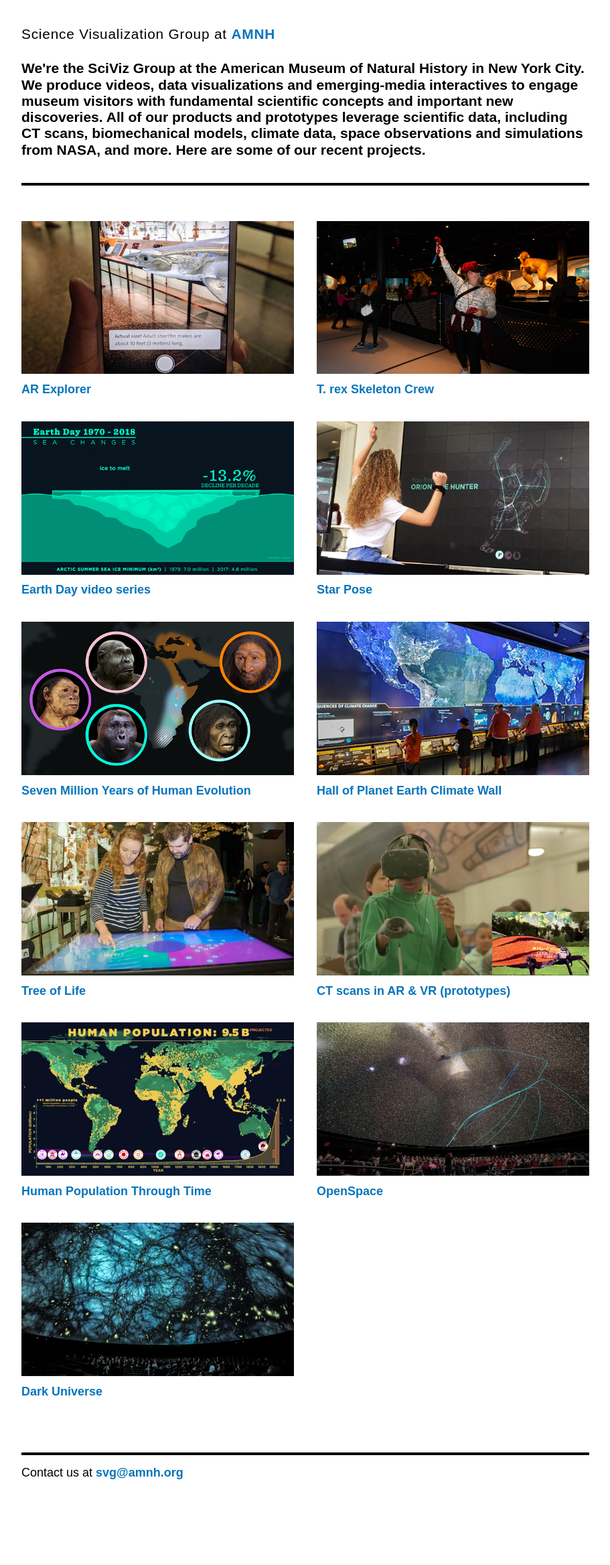
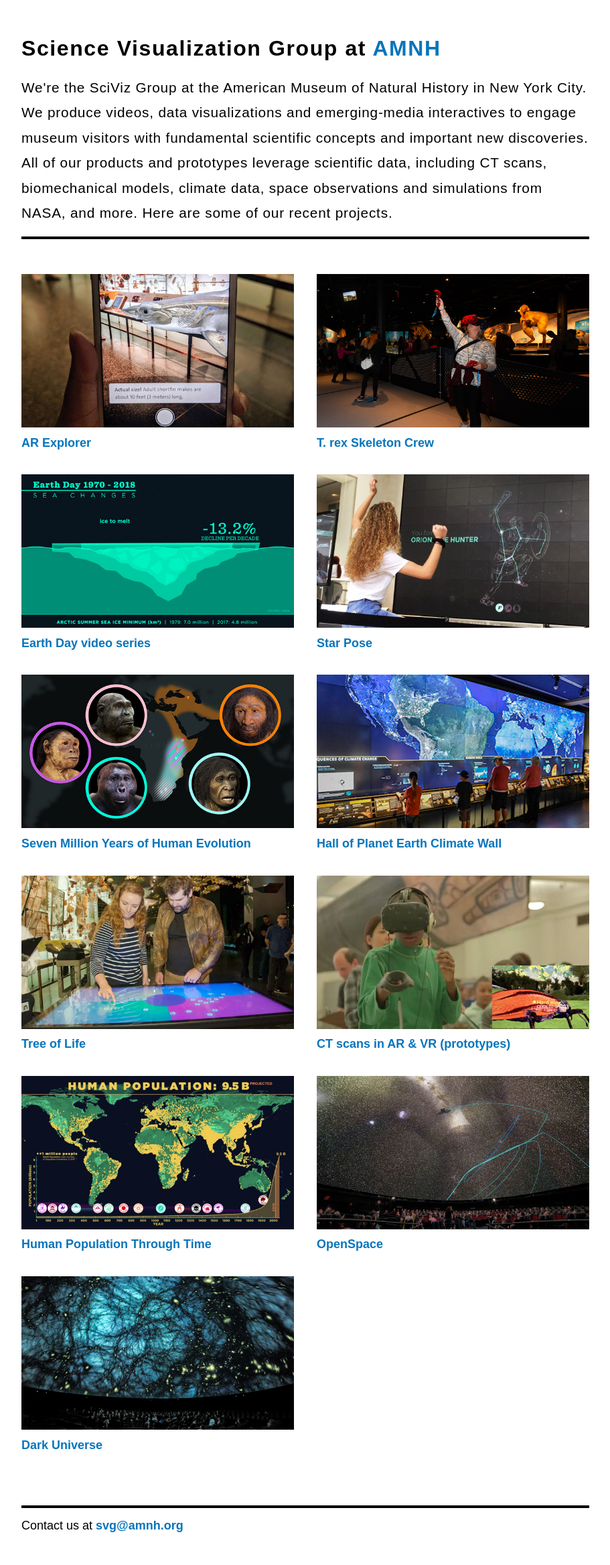
Before and after one commit to amnh-sciviz/amnh-sciviz.github.io, a Jekyll site: the page built from index.md, in a window 1280 px wide. Shown: the whole page at 67% size, without its empty margins (184-1095 px from the left). Built offline with Jekyll 4.4.1, drawn with Linux system fonts in a browser that asks for light colours; before the commit the page ends 2256 px from its top, so only the background shows below that.

Commit message:
Update home.html

```diff
--- a/_layouts/home.html
+++ b/_layouts/home.html
@@ -2,8 +2,8 @@
 
   <div class="container home">
     <header>
-      <h2>Science Visualization Group at <a href="https://www.amnh.org/">AMNH</a></h2>
-      <h3>{{ site.description }}</h3>
+      <h1>Science Visualization Group at <a href="https://www.amnh.org/">AMNH</a></h1>
+      <h2>{{ site.description }}</h2>
     </header>
     <main>
       {{ content }}
```
